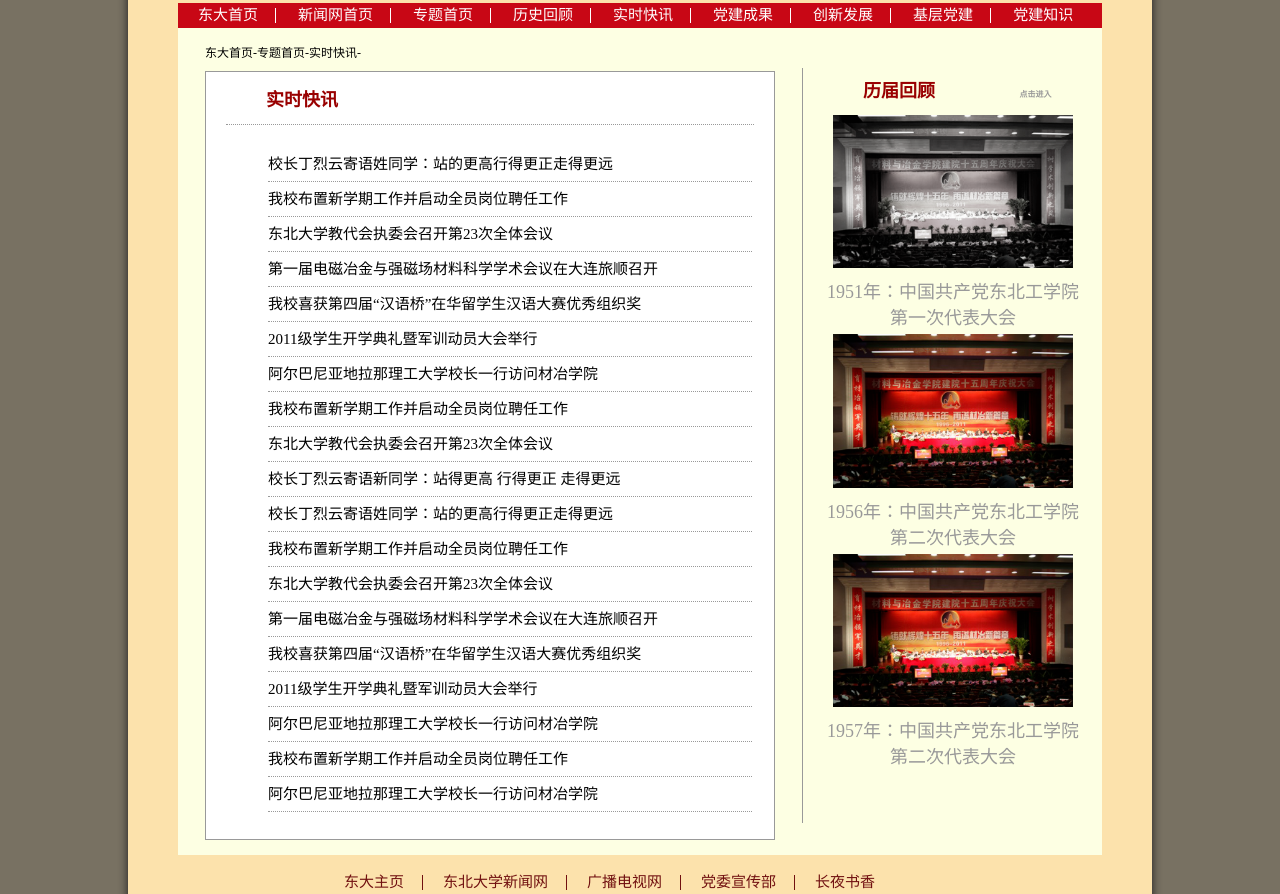
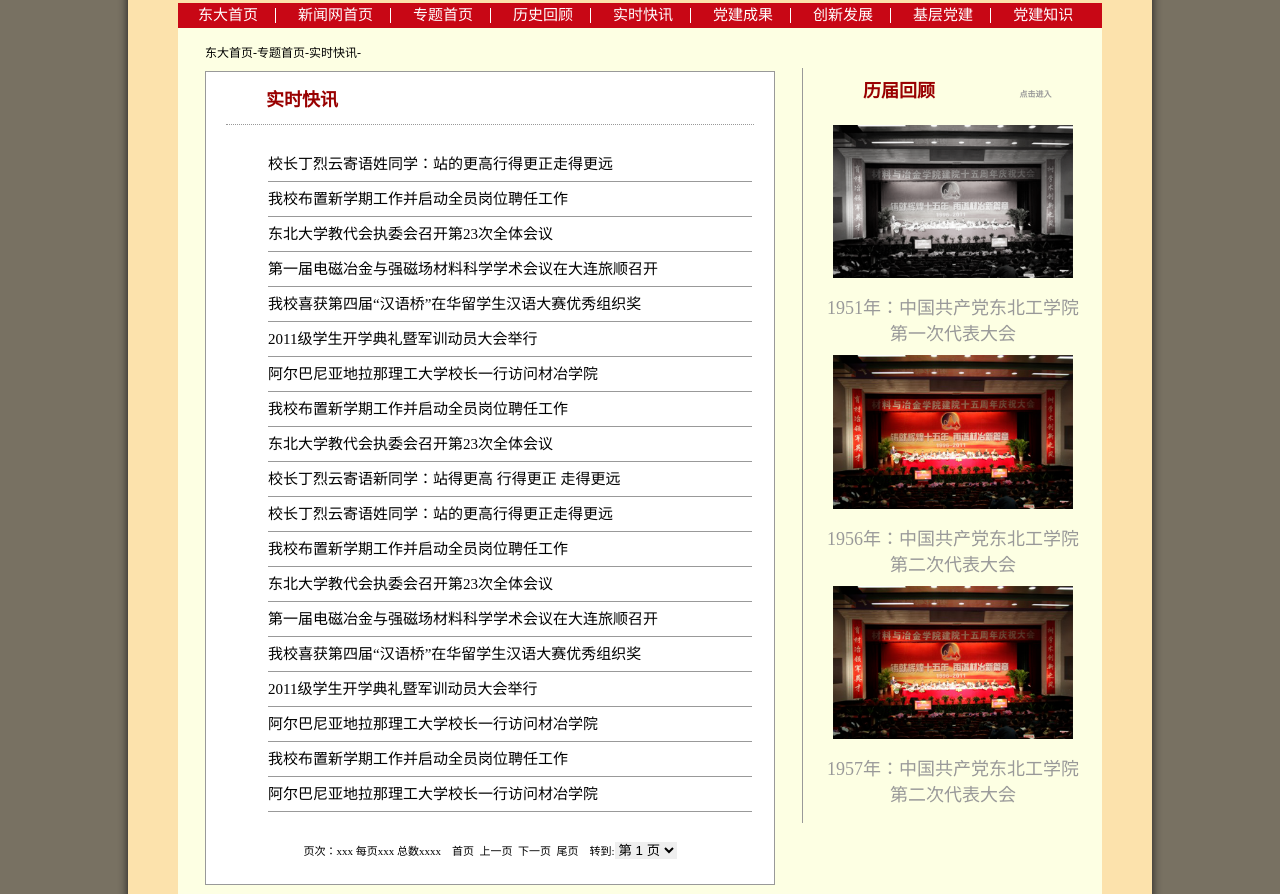
Before and after one commit to Xie-Dong/special_web, a plain HTML site: page List.html in a window 1280 px wide. Shown: the part 774-1668 px from the top of the page. Drawn offline with Linux system fonts and the light colour scheme.

Commit message:
增加了翻页

```diff
--- a/List.html
+++ b/List.html
@@ -42,8 +42,10 @@
                     <div class="top_contain_name">
                         <div class="title"><a href="#">实时快讯</a></div>
                     </div>
+                    <div>
                         <div class="mid_contain_list">
                             <ul>
+
                                 <li> <a href="#" title="校长丁烈云寄语姓同学：站的更高行得更正走得更远">校长丁烈云寄语姓同学：站的更高行得更正走得更远</a></li>
                                 <li> <a href="#" title="我校布置新学期工作并启动全员岗位聘任工作">我校布置新学期工作并启动全员岗位聘任工作</a></li>
                                 <li> <a href="#" title="东北大学教代会执委会召开第23次全体会议">东北大学教代会执委会召开第23次全体会议</a></li>
@@ -62,9 +64,12 @@
                                 <li> <a href="#" title=" 2011级学生开学典礼暨军训动员大会举行 "> 2011级学生开学典礼暨军训动员大会举行 </a></li>
                                 <li> <a href="#" title=" 阿尔巴尼亚地拉那理工大学校长一行访问材冶学院 "> 阿尔巴尼亚地拉那理工大学校长一行访问材冶学院 </a></li>
                                 <li> <a href="#" title="我校布置新学期工作并启动全员岗位聘任工作">我校布置新学期工作并启动全员岗位聘任工作</a></li>
-                            <li> <a href="#" title=" 阿尔巴尼亚地拉那理工大学校长一行访问材冶学院 "> 阿尔巴尼亚地拉那理工大学校长一行访问材冶学院 </a></li>
+                                <li > <a href="#" title=" 阿尔巴尼亚地拉那理工大学校长一行访问材冶学院 "> 阿尔巴尼亚地拉那理工大学校长一行访问材冶学院 </a></li>
 
                           </ul>
+                        </div>
+                        <div class="page_control">页次：xxx&nbsp;每页xxx&nbsp;总数xxxx&nbsp;&nbsp;&nbsp;&nbsp;首页&nbsp;&nbsp;上一页&nbsp;&nbsp;<a href="#">下一页</a>&nbsp;&nbsp;<a href="#">尾页</a>&nbsp;&nbsp;&nbsp;&nbsp;转到:<select name=select onchange="self.location.href=this.options[this.selectedIndex].value"><option value='#' selected>第 1 页</option><option value='#'>第 2 页</option><option value='#'>第 3 页</option><option value='#'>第 4 页</option></select></div>
+
                     </div>
 
                 </div>
@@ -75,10 +80,9 @@
             <div class="contain_right">
                 <div class="contain_right1">
                     <div class="title"><a href="#">历届回顾</a> <span id="inner_a"><a href="#">点击进入</a></span></div>
-                    <div class="contain_right1_img"><img src="image/banner3.png"><p>1951年：中国共产党东北工学院第一次代表大会</p></div>
-                    <div class="contain_right1_img"><img src="image/banner2.png"><p>1956年：中国共产党东北工学院第二次代表大会</p></div>
-                    <div class="contain_right1_img"><img src="image/banner2.png"><p>1957年：中国共产党东北工学院第二次代表大会</p></div>
-
+                    <div class="contain_right1_img"><a href="#"><img src="image/banner3.png"></a><a href="#"> 1951年：中国共产党东北工学院第一次代表大会</a></div>
+                    <div class="contain_right1_img"><a href="#"><img src="image/banner2.png"></a><a href="#">1956年：中国共产党东北工学院第二次代表大会</a></div>
+                    <div class="contain_right1_img"><a href="#"><img src="image/banner2.png"></a><a href="#">1957年：中国共产党东北工学院第二次代表大会</a></div>
                 </div>
             </div>
             <!--消除float对innercontain背景颜色的影响-->
--- a/css/content.css
+++ b/css/content.css
@@ -160,21 +160,39 @@
 
 /*----------右边图片-----开始----------*/
 .contain_right1_img{
-
+    text-align: center;
 }
 .contain_right1_img img{
     width: 240.12px;
     height: 153.36px;
     margin-left: 10px;
     margin-right: 10px;
+    margin-top: 10px;
+    margin-bottom: 10px;
 }
 /*-----图片下方文字-----------------*/
 .contain_right1_img p{
     color: #999999;
+    text-decoration: none;
     text-align: center;
+    font-size: 18px;
+    margin-top: 5px;
+    margin-bottom: 10px;
+}
+.contain_right1_img a:link{
+    color: #999999;
+    text-decoration: none;
     font-size: 18px;
     margin-top: 5px;
     margin-bottom: 5px;
 }
+.contain_right1_img a:visited{
+    color: #999999;
+
+}
+.contain_right1_img a:hover{
+    color: #F03;;
+
+}
 /*-------点击进入------结束-----------*/
 /*--------右边标题结束----------*/
--- a/css/list.css
+++ b/css/list.css
@@ -102,13 +102,15 @@
     -webkit-padding-start: 40px;
 }
 .mid_contain_list li {
-    border-bottom: dotted 1px #999999;
+    /*margin-left: 10px;*/
+    /*padding-left: 10px;*/
+    border-bottom: solid 1px #999999;
     font-size: 22px;
-    /* font-family: 微软雅黑; */
     height: 34px;
     line-height: 34px;
     font-size: 15px;
     list-style-type: none;
+    /* font-family: 微软雅黑; */
 }
 .mid_contain_list a:link{
     text-decoration: none;
@@ -120,7 +122,25 @@
 .mid_contain_list a:hover{
     color: #c80715;
 }
-
+/*--------------翻页开始--------------------*/
+.page_control{
+    margin-top: 30px;
+    margin-bottom: 20px;
+    font-size: 11px;
+    text-align: center;
+}
+.page_control a:link{
+    text-decoration:none;
+    color:black;
+}
+.page_control a:visited{
+    color:blue;
+}
+.page_control a:hover{
+    text-decoration:underline;
+    color:#c80715;
+}
+/*--------------翻页结束--------------------*/
 
 
 /*--------List内容结束---------*/
@@ -190,13 +210,15 @@
 }
 /*----------右边图片-----开始----------*/
 .contain_right1_img{
-
+    text-align: center;
 }
 .contain_right1_img img{
     width: 240.12px;
     height: 153.36px;
     margin-left: 10px;
     margin-right: 10px;
+    margin-top: 10px;
+    margin-bottom: 10px;
 }
 /*-----图片下方文字-----------------*/
 .contain_right1_img p{
@@ -206,3 +228,18 @@
     margin-top: 5px;
     margin-bottom: 5px;
 }
+.contain_right1_img a:link{
+    color: #999999;
+    text-decoration: none;
+    font-size: 18px;
+    margin-top: 5px;
+    margin-bottom: 5px;
+}
+.contain_right1_img a:visited{
+    color: #999999;
+
+}
+.contain_right1_img a:hover{
+    color: #F03;;
+
+}
```
Also changed, not shown: content.html (+3 -3 lines). Lines whose indentation alone changed are shown as unchanged.
